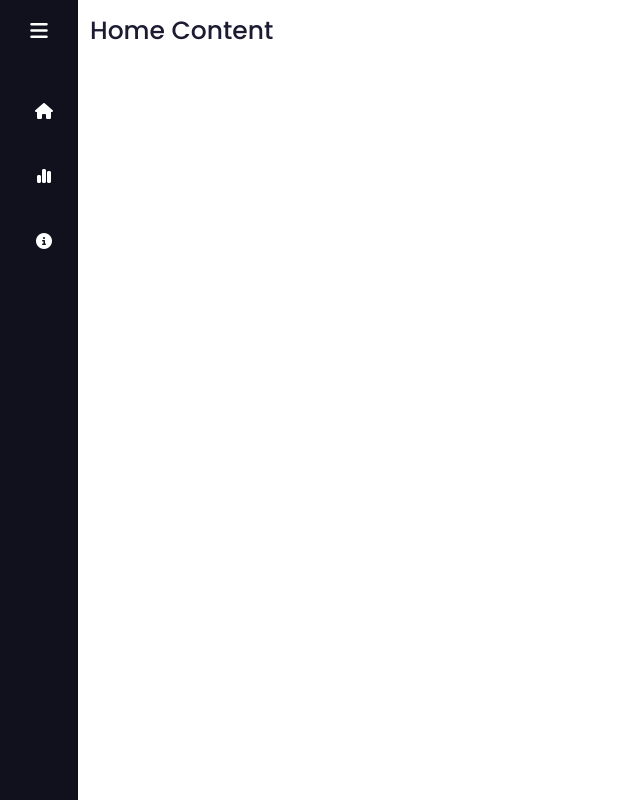
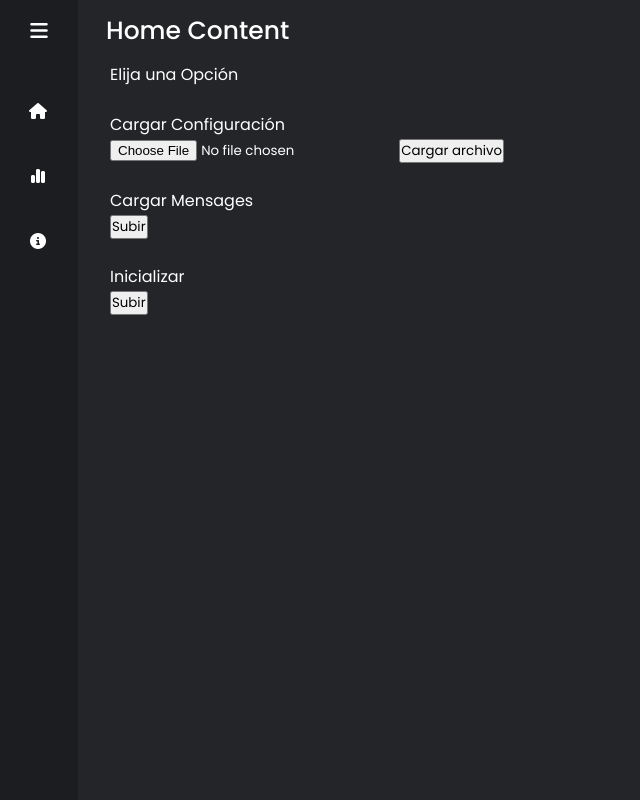
Before and after one commit to J-Ajsivinac/IPC2_Proyecto3, a Django app: page / in a window 1280 px wide. Shown: the whole page, without its empty margins (0-640 px from the left). Run offline with Django 4.2, Linux system fonts and the light colour scheme; some libraries are stand-ins or nearby versions.

Commit message:
xml file upload is added

```diff
--- a/frontend/myapp/urls.py
+++ b/frontend/myapp/urls.py
@@ -3,4 +3,6 @@ from . import views
 
 urlpatterns = [
     path("", views.index),
+    path("/", views.index),
+    path("cargar-archivo/", views.process_configure, name="process_configure"),
 ]
--- a/frontend/myapp/views.py
+++ b/frontend/myapp/views.py
@@ -1,7 +1,27 @@
-from django.shortcuts import render
+from django.shortcuts import render, redirect
 from django.http import HttpResponse
+from django.views.decorators.http import require_POST
+import requests
 
 
 # Create your views here.
 def index(request):
-    return render(request, "index.html")
+    exito = request.GET.get("exito", None)
+    # Convierte exito en un valor booleano
+    exito = exito == "True" if exito is not None else None
+    return render(request, "index.html", {"exito": exito})
+
+
+def process_configure(request):
+    exito = None
+    if request.method == "POST" and request.FILES["archivo"]:
+        archivo = request.FILES["archivo"]
+        contenido = archivo.read()
+        # print(contenido)
+        api_url = "http://127.0.0.1:3020/grabarConfiguracion"
+        response = requests.post(api_url, data=contenido)
+        exito = response.status_code == 200
+        # request.session["exito"] = exito
+        return redirect(f"/?exito={exito}")
+    # exito = request.session.get("exito", None)
+    return redirect(f"/?exito={exito}")
--- a/frontend/static/css/base.css
+++ b/frontend/static/css/base.css
@@ -5,6 +5,8 @@
     padding: 0;
     box-sizing: border-box;
     font-family: 'Poppins', sans-serif;
+    --side-bg-color: #1b1d21;
+    --main-bg-color: #232529;
 }
 
 body {
@@ -20,9 +22,10 @@ body {
     left: 0;
     height: 100%;
     width: 78px;
-    background: #11101d;
-    padding: 6px 14px;
+    background: var(--side-bg-color);
+    padding: 6px 8px;
     transition: all .5s ease;
+    z-index: 10;
 }
 
 .sidebar.active {
@@ -74,6 +77,7 @@ body {
 
 .sidebar ul {
     margin-top: 30px;
+    z-index: 10;
 }
 
 .sidebar ul li {
@@ -83,6 +87,7 @@ body {
     margin: 15px 5px;
     list-style: none;
     line-height: 50px;
+    z-index: 10;
 }
 
 .sidebar ul li .tooltip {
@@ -93,10 +98,12 @@ body {
     border-radius: 6px;
     height: 35px;
     width: 122px;
-    background: #fff;
+    background: rgba(255, 255, 255, .15);
+    color: white;
+    z-index: 10;
     line-height: 35px;
     text-align: center;
-    box-shadow: 0 5px 10px rgba(0, 0, 0, .2);
+    /* box-shadow: 0 5px 10px rgba(0, 0, 0, .2); */
     transition: 0s;
     opacity: 0;
     pointer-events: none;
@@ -122,12 +129,23 @@ body {
     text-decoration: none;
     transition: all .2s ease;
     border-radius: 10px;
+    width: 50px;
+    white-space: nowrap;
+}
+
+.sidebar.active ul li a {
+    display: flex;
+    align-items: center;
+    text-decoration: none;
+    transition: all .2s ease;
+    border-radius: 10px;
+    width: 96%;
     white-space: nowrap;
 }
 
 .sidebar ul li a:hover {
-    color: #11101d;
-    background: #fff;
+    color: #fff;
+    background: #1c3852;
 }
 
 .sidebar ul li i {
@@ -169,3 +187,20 @@ body {
     width: calc(100% - 240px);
     left: 240px;
 }
+
+main.home_content {
+    background-color: var(--main-bg-color);
+    z-index: 1;
+    padding-left: 16px;
+}
+
+main.home_content section.content-init {
+    display: flex;
+    flex-direction: column;
+    color: white;
+    padding: 0px 16px 10px 16px;
+}
+
+main.home_content .text {
+    color: white;
+}
--- a/frontend/templates/index.html
+++ b/frontend/templates/index.html
@@ -7,6 +7,12 @@
     <meta name="viewport" content="width=device-width, initial-scale=1.0">
     <link rel="stylesheet" href="{% static 'css/base.css' %}">
     <script src="https://kit.fontawesome.com/9c568c1e45.js" crossorigin="anonymous"></script>
+    <script src="
+    https://cdn.jsdelivr.net/npm/sweetalert2@11.7.32/dist/sweetalert2.all.min.js
+    "></script>
+    <link href="
+    https://cdn.jsdelivr.net/npm/sweetalert2@11.7.32/dist/sweetalert2.min.css
+    " rel="stylesheet">
     <title>Home</title>
 </head>
 
@@ -14,7 +20,7 @@
     <div class="sidebar">
         <div class="logo_content">
             <div class="logo">
-                <i class="fab fa-confluence"></i>
+                <i class="fa-solid fa-hashtag"></i>
                 <div class="logo_name">Proyecto 3</div>
             </div>
             <i class="fas fa-bars" id="btn"></i>
@@ -47,11 +53,62 @@
         </ul>
     </div>
 
-    <div class="home_content">
+    <main class="home_content">
         <div class="text">Home Content</div>
-    </div>
+        <section class="content-init">
+            <div class="title-content">Elija una Opción</div>
+            <div class="card-init">
+                <img src="" alt="">
+                <div class="card-title">Cargar Configuración</div>
+                {% if exito is not None %}
+
+                </script>
+                {% if exito %}
+                <script>
+                    Swal.fire(
+                        'Archivos correctos',
+                        'That thing is still around?',
+                        'succes'
+                    )
+                </script>
+                {% else %}
+                <script>
+                    Swal.fire(
+                        'Error',
+                        'That thing is still around?',
+                        'error'
+                    )
+                </script>
+                {% endif %}
+                <script>
+                    var exito = "{{ exito }}";
+                    if (exito === 'True' || exito === 'False') {
+                        var newurl = window.location.protocol + "//" + window.location.host + window.location.pathname;
+                        window.history.pushState({ path: newurl }, '', newurl);
+                    }
+                </script>
+                {% endif %}
+                <form action="/cargar-archivo/" method="post" enctype="multipart/form-data">
+                    {% csrf_token %}
+                    <input type="file" name="archivo" accept=".xml">
+                    <button type="submit">Cargar archivo</button>
+                </form>
+            </div>
+            <div class="card-init">
+                <img src="" alt="">
+                <div class="card-title">Cargar Mensages</div>
+                <input type="button" value="Subir">
+            </div>
+            <div class="card-init">
+                <img src="" alt="">
+                <div class="card-title">Inicializar</div>
+                <input type="button" value="Subir">
+            </div>
+        </section>
+    </main>
     <script src="https://kit.fontawesome.com/e73cd8025f.js" crossorigin="anonymous"></script>
     <script src="{% static 'js/side_menu.js' %}"></script>
+
 </body>
 
 </html>
```
Also changed, not shown: backend/DB/config.xml (+15 -2 lines), 2 other files.
